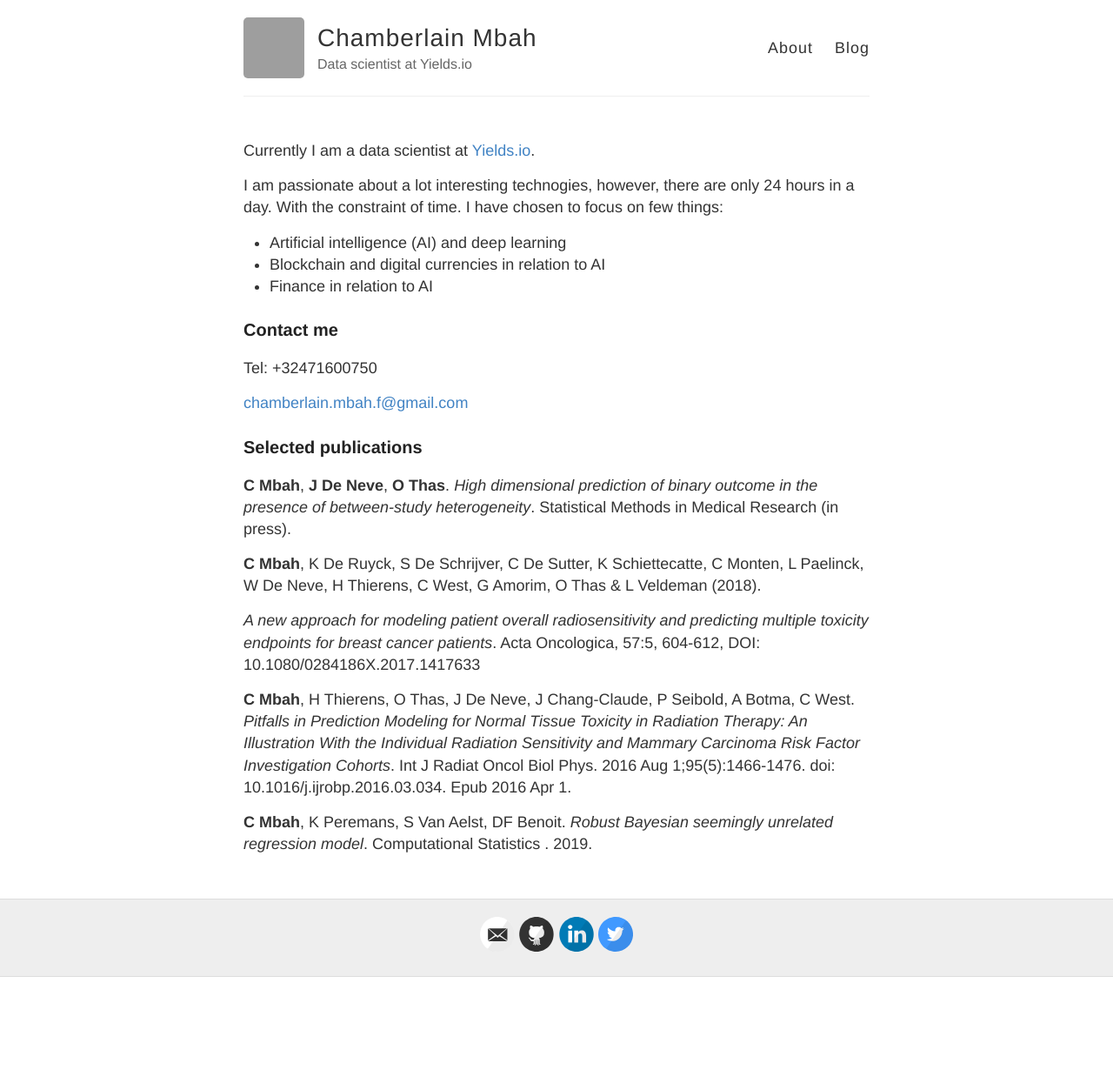
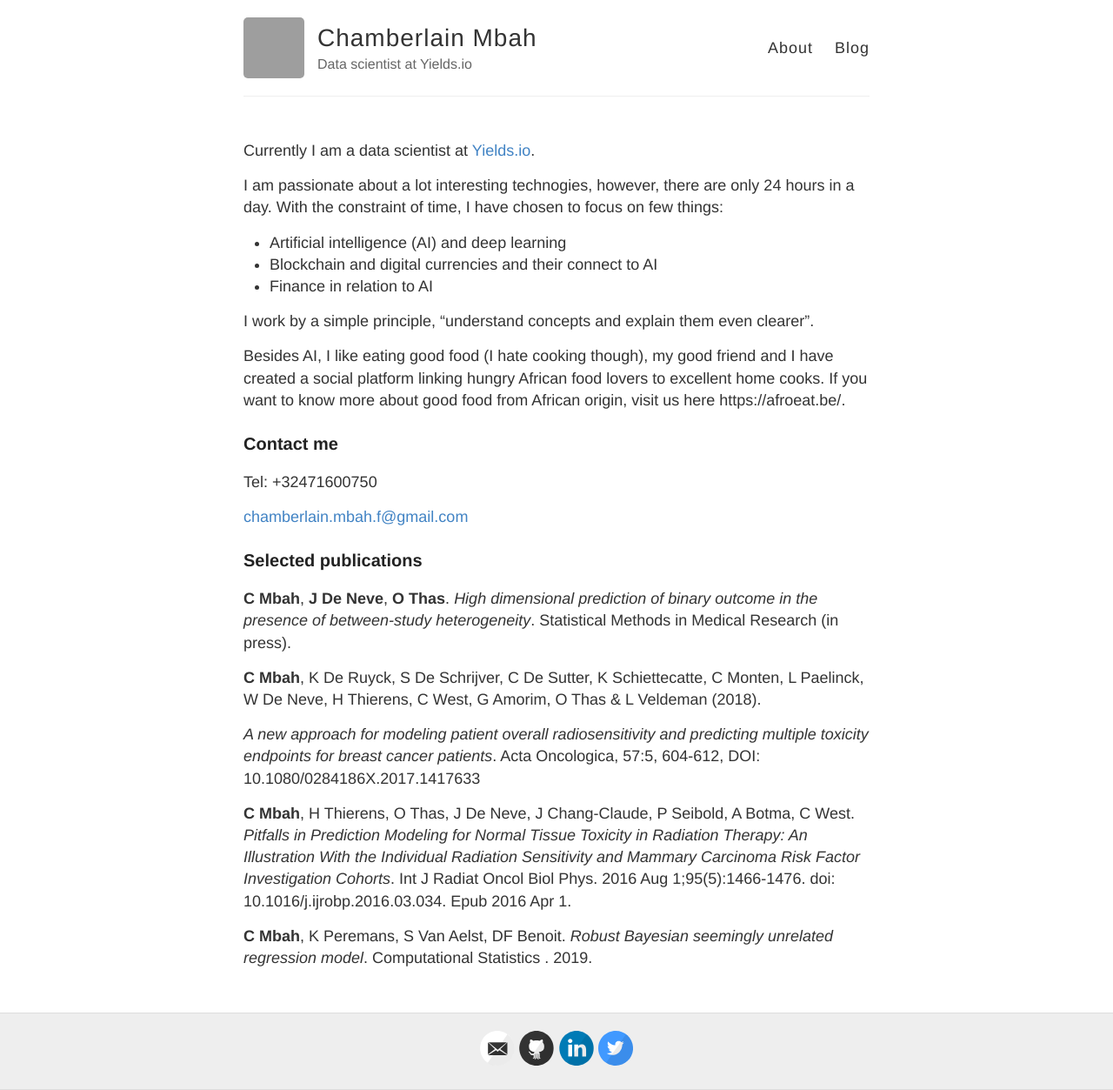
Before and after one commit to chambox/chambox.github.io, a Jekyll site: the page built from about.md, in a window 1280 px wide. Shown: the whole page at 87% size. Built offline with Jekyll 4.4.1, drawn with Linux system fonts in a browser that asks for light colours; before the commit the page ends 1123 px from its top, so only the background shows below that; grey boxes are pictures that could not be loaded.

Commit message:
More about me

```diff
--- a/about.md
+++ b/about.md
@@ -5,10 +5,16 @@ permalink: /about/
 ---
 Currently I am a data scientist at [Yields.io](https://www.yields.io/).
 
-I am passionate about a lot interesting technogies, however, there are only 24 hours in a day. With the constraint of time. I have chosen to focus on few things:
+
+I am passionate about a lot interesting technogies, however, there are only 24 hours in a day. With the constraint of time, I have chosen to focus on few things:
 * Artificial intelligence (AI) and deep learning
-* Blockchain and digital currencies in relation to AI
+* Blockchain and digital currencies and their connect to  AI
 * Finance  in relation to AI
+
+I work by a simple principle, "understand concepts and explain them even clearer".
+
+Besides AI, I like eating good food (I hate cooking though), my good friend and I  have created a social platform linking hungry African food lovers to excellent home cooks.
+If you want to know more about good food from African origin, visit us here https://afroeat.be/.
 
 
 
```
